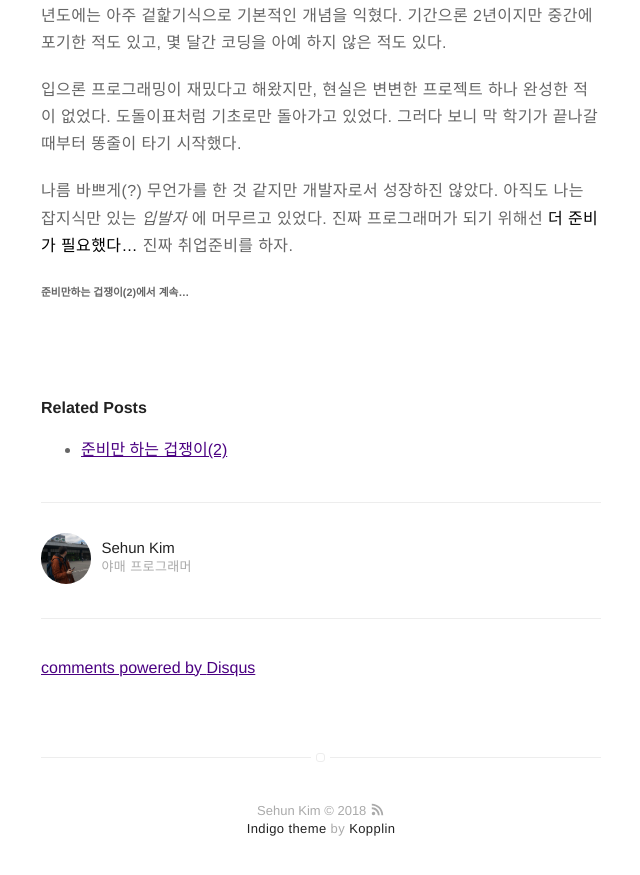
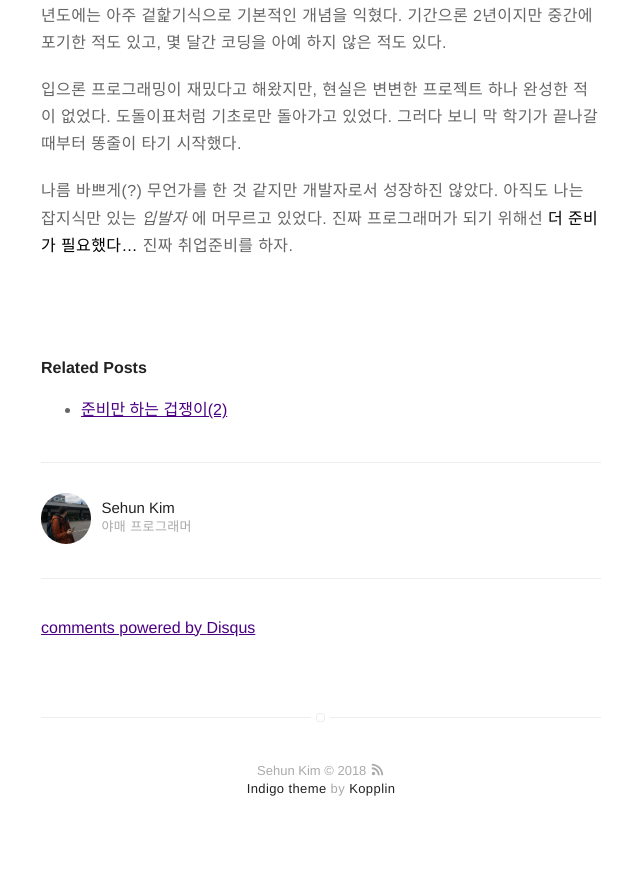
Before and after one commit to Sehun-Kim/blog, a Jekyll site: the page built from _posts/2018-07-24-mind1.markdown, in a window 1280 px wide and 900 px high, scrolled down 3644 px. Shown: the top 875 px of the window, without its empty margins (319-959 px from the left). Built offline with Jekyll 4.4.1, drawn with Linux system fonts in a browser that asks for light colours; comment, search, counter and statistics services are not loaded.

Commit message:
멋진 신세계

```diff
--- a/_posts/2018-07-24-mind1.markdown
+++ b/_posts/2018-07-24-mind1.markdown
@@ -90,6 +90,3 @@ sitemap :
 입으론 프로그래밍이 재밌다고 해왔지만, 현실은 변변한 프로젝트 하나 완성한 적이 없었다. 도돌이표처럼 기초로만 돌아가고 있었다. 그러다 보니 막 학기가 끝나갈 때부터 똥줄이 타기 시작했다.
 
 나름 바쁘게(?) 무언가를 한 것 같지만 개발자로서 성장하진 않았다. 아직도 나는 잡지식만 있는 *입발자* 에 머무르고 있었다. 진짜 프로그래머가 되기 위해선 <strong>더 준비가 필요했다...</strong> 진짜 취업준비를 하자.
-
-
-###### 준비만하는 겁쟁이(2)에서 계속...
--- a/_posts/2018-10-11-ReaderisLeader.markdown
+++ b/_posts/2018-10-11-ReaderisLeader.markdown
@@ -34,5 +34,6 @@ externalLink: false
 - **상실의 시대**
 - **정의란 무엇인가**
 - **일억백만광년 너머에 사는 토끼**
+- **멋진 신세계**
 
 ---
```
